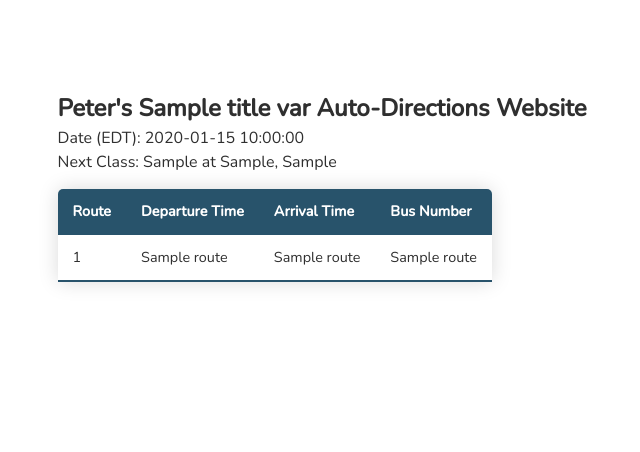
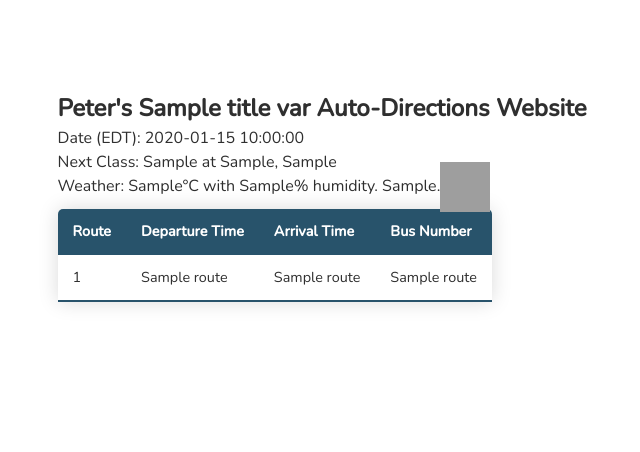
Before and after one commit to peetacho/auto-directions, a Flask app: template templates/index.html in a window 1280 px wide. Shown: the top 452 px of the page, without its empty margins (318-958 px from the left). Run offline with Flask 2, Linux system fonts and the light colour scheme; the template is opened without the code that fills it: most values are stand-ins (such as "Sample title", 1, 10 or a date in 2020); grey boxes are pictures that could not be loaded.

Commit message:
added weather api

```diff
--- a/app.py
+++ b/app.py
@@ -1,5 +1,6 @@
 from flask import Flask, render_template, url_for, flash, redirect, request, session
 from get_routes import call_google_api, calculate_next_class, get_today_date
+from get_weather import call_weather_api
 import random
 import os
 
@@ -9,15 +10,16 @@ app = Flask(__name__)
 @app.route('/index')
 def index():
     next_course_info = calculate_next_class()
-    destination = "<DESTINATION_ADDRESS>"
-    origin = "<ORIGIN_ADDRESS>"
-    key = "<GOOGLE_MAPS_API_KEY>"
+    destination = "Highland Hall, 1265 Military Trail, Scarborough, ON M1C 1A4"
+    origin = "Centennial Place Residence, 937 Progress Ave, Scarborough, ON M1G 3T8"
+    key = "AIzaSyCrkHoB2GwR2J7toXw2ScOApSfIsVJjHDQ"
 
     routes = call_google_api(next_course_info[0], destination=destination, origin=origin, key=key)
     pagename = 'index'
     r_words = ['Awesome', 'Wonderful', 'Incredible', 'Amazing', 'Excellent', 'Brilliant']
     titlevar = random.choice(r_words)
-    return render_template('index.html', title_var=titlevar, pagename=pagename, routes=routes, next_course_info=next_course_info, today_date=get_today_date())
+    weather_info = call_weather_api()
+    return render_template('index.html', weather_info=weather_info, title_var=titlevar, pagename=pagename, routes=routes, next_course_info=next_course_info, today_date=get_today_date())
 
 if __name__ == "__main__":
     app.run(debug=True, host='0.0.0.0', port=int(os.environ.get('PORT', 8080)))
--- a/static/css/styles.css
+++ b/static/css/styles.css
@@ -41,6 +41,24 @@ body {
 
 .info{
     margin-bottom: 15px;
+}
+
+.weather-info{
+    display: flex;
+    flex-direction: row;
+    flex-wrap: nowrap;
+    margin: 0;
+    height: 20px;
+}
+
+.weather-info > p{
+    margin: 0;
+}
+
+.weather-info > img{
+    margin: 0;
+    position: relative;
+    top: -12px;
 }
 
 .styled-table {
@@ -87,4 +105,16 @@ body {
         margin-top: 40px;
         max-width: 90%;
     }
+
+    .weather-info{
+        height: 30px;
+    }
 }
+
+@media only screen and (max-width: 450px) {
+    /* For mobile phones: */
+
+    .weather-info{
+        height: 40px;
+    }
+}
--- a/templates/index.html
+++ b/templates/index.html
@@ -18,6 +18,10 @@
                 <div class="info">
                     <p>Date (EDT): {{today_date}}</p>
                     <p>Next Class: {{next_course_info[1]}} at {{next_course_info[2]}}, {{next_course_info[3]}}</p>
+                    <div class="weather-info">
+                        <p>Weather: {{ weather_info[2] }}°C with {{ weather_info[3] }}% humidity. {{ weather_info[0] }}.</p>
+                        <img src="{{ weather_info[1] }}" width="50px" height="50px"/>
+                    </div>
                 </div>
 
                 <table class="styled-table">
```
Also changed, not shown: get_weather.py (added, +24 -0 lines).
